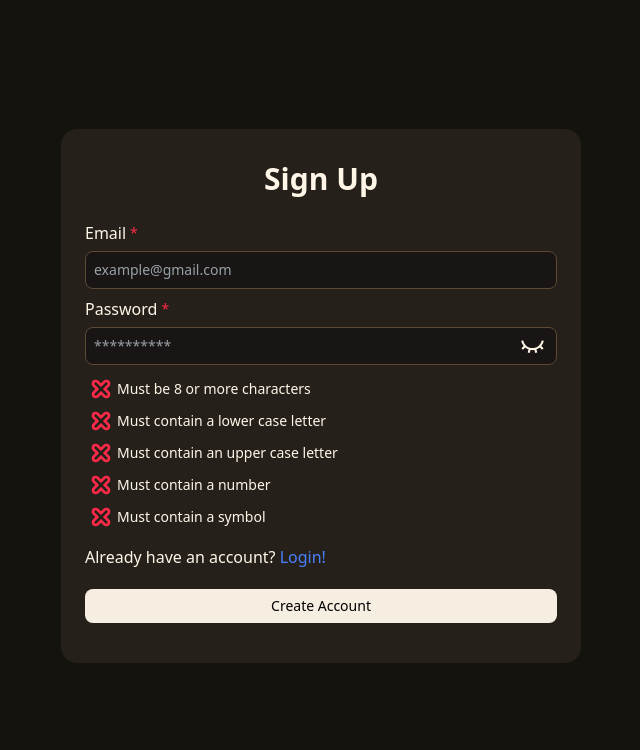
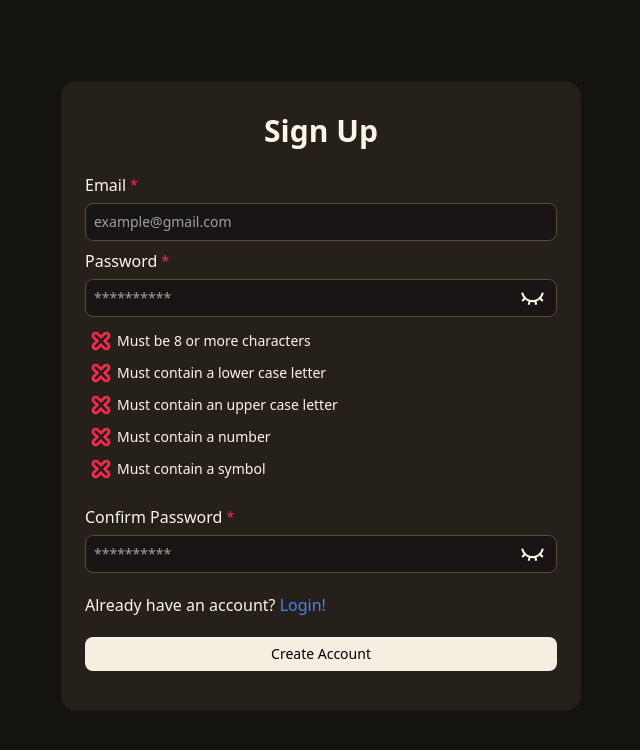
Before and after one commit to mu-hafiz/blended-learning-tool, a React (Vite) app: page /account/signup in a window 1280 px wide. Shown: the top 750 px of the page, without its empty margins (319-959 px from the left). Built offline with nearby package versions, Linux system fonts and the light colour scheme; no server answers; the database is empty.

Commit message:
Add confirm password to sign up

```diff
--- a/src/features/signUp/components/SignUpDetails.tsx
+++ b/src/features/signUp/components/SignUpDetails.tsx
@@ -21,7 +21,8 @@ const SignUpDetails = ({ setStep, setData }: SignUpProps) => {
     resolver: zodResolver(signUpSchema),
     defaultValues: {
       email: "",
-      password: ""
+      password: "",
+      confirmPassword: ""
     }
   });
 
@@ -83,10 +84,18 @@ const SignUpDetails = ({ setStep, setData }: SignUpProps) => {
           {passwordChecks.map(({ check, message }, idx) => (
             <PasswordValidator key={idx} boolValue={check} message={message} />
           ))}
-          <h3 className="my-3">
-            Already have an account? <Link to="/account/login" className="link">Login!</Link>
-          </h3>
         </div>
+        <RHFTextInput
+          name="confirmPassword"
+          control={control}
+          type="password"
+          placeholder="**********"
+          title="Confirm Password"
+          containerClassName="mt-3"
+        />
+        <h3 className="my-3">
+          Already have an account? <Link to="/account/login" className="link">Login!</Link>
+        </h3>
         <Button
           type="submit"
           loading={isSubmitting}
--- a/src/features/signUp/types/formSchemas.ts
+++ b/src/features/signUp/types/formSchemas.ts
@@ -5,7 +5,12 @@ export const signUpSchema = z.object({
     .min(1, "Please enter an email"),
   password: z.string()
     .min(1, "Please enter a password")
-    .regex(/^(?=.*[a-z])(?=.*[A-Z])(?=.*[0-9])(?=.*[^A-Za-z0-9]).{8,}$/, "Your password must pass all requirements")
+    .regex(/^(?=.*[a-z])(?=.*[A-Z])(?=.*[0-9])(?=.*[^A-Za-z0-9]).{8,}$/, "Your password must pass all requirements"),
+  confirmPassword: z.string()
+      .min(1, "Please enter a password")
+}).refine(data => data.password === data.confirmPassword, {
+  error: "Passwords must match",
+  path: ["confirmPassword"]
 });
 
 export type SignUpValues = z.infer<typeof signUpSchema>
```
